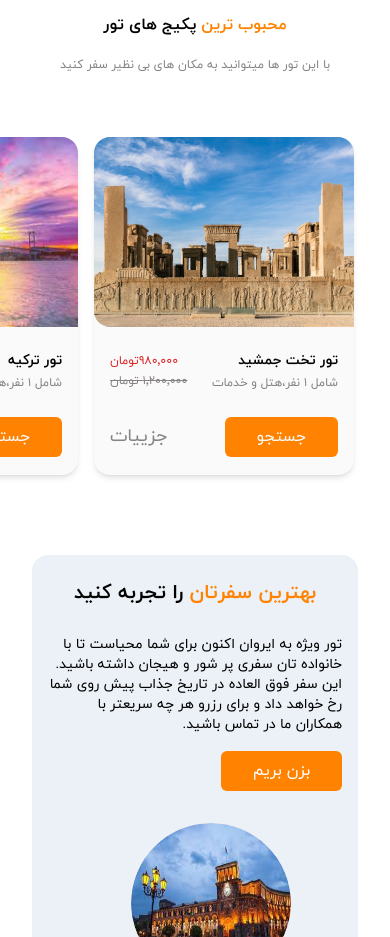
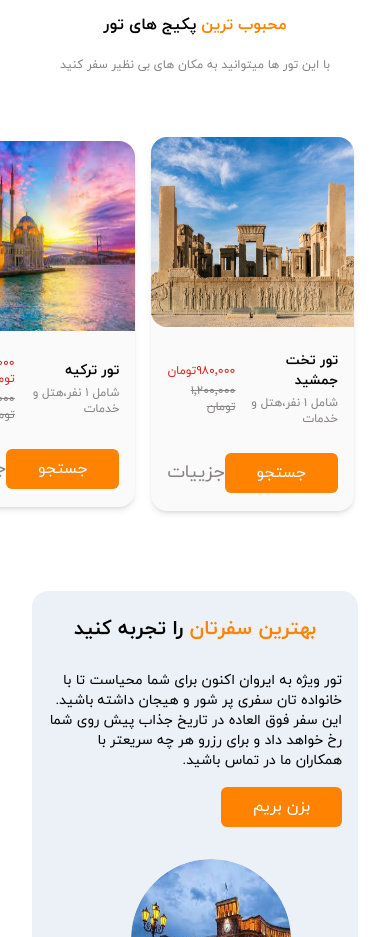
Before and after one commit to pouyasadeqii/iran-Tur, a React (Vite) app: page / in a window 390 px wide. Shown: the part 1120-2057 px from the top of the page. Built offline with nearby package versions, Linux system fonts and the light colour scheme.

Commit message:
STYLE : update some style

```diff
--- a/src/components/Blogs.js
+++ b/src/components/Blogs.js
@@ -20,7 +20,7 @@ const Blogs = () => {
       <h2 className="text-xl md:text-2xl font-bold text-center">
         <span className="text-myorange">جدیدترین </span>وبلاگ ها
       </h2>
-      <div className="flex items-center px-9 md:px-20 justify-between gap-x-4 overflow-auto mb-8 pb-8 mt-9 md:mt-14">
+      <div id="blog" className="flex items-center px-9 md:px-20 justify-between gap-x-4 overflow-auto mb-8 pb-8 mt-9 md:mt-14">
         {blogs.map((blog) => (
           <Blog image={blog.image} title={blog.title} key={blog.id} />
         ))}
--- a/src/components/Package.js
+++ b/src/components/Package.js
@@ -6,7 +6,7 @@ const Package = ({ title, description, oldPrice, newPrice, picture }) => {
       {/* section 1 */}
       <div className="flex flex-col w-full gap-y-6 bg-mywhite shadow-md hover:shadow-xl rounded-2xl overflow-hidden transition-all duration-300">
         {/* #1 */}
-        <div className="w-[260px] h-[190px] rounded-bl-2xl overflow-hidden">
+        <div className="max-w-[260px] md:w-[260px] h-[190px] rounded-bl-2xl overflow-hidden">
           <img src={picture} alt="package" className="w-full h-full" />
         </div>
         {/* #2 */}
--- a/src/components/Packages.js
+++ b/src/components/Packages.js
@@ -57,7 +57,7 @@ const Packages = () => {
           با این تور ها میتوانید به مکان های بی نظیر سفر کنید
         </p>
       </div>
-      <div className="flex items-center px-9 md:px-20 justify-between gap-x-4 overflow-auto mb-8 pb-8">
+      <div id="pack" className="flex items-center px-9 md:px-20 justify-between gap-x-4 overflow-auto mb-8 pb-8">
         {packs.map((pack) => (
           <Package
             title={pack.title}
--- a/src/index.css
+++ b/src/index.css
@@ -94,3 +94,7 @@
         font-family: iranyekan;
     }
   }
+
+  #pack::-webkit-scrollbar,#blog::-webkit-scrollbar {
+    display: none;
+  }
```
